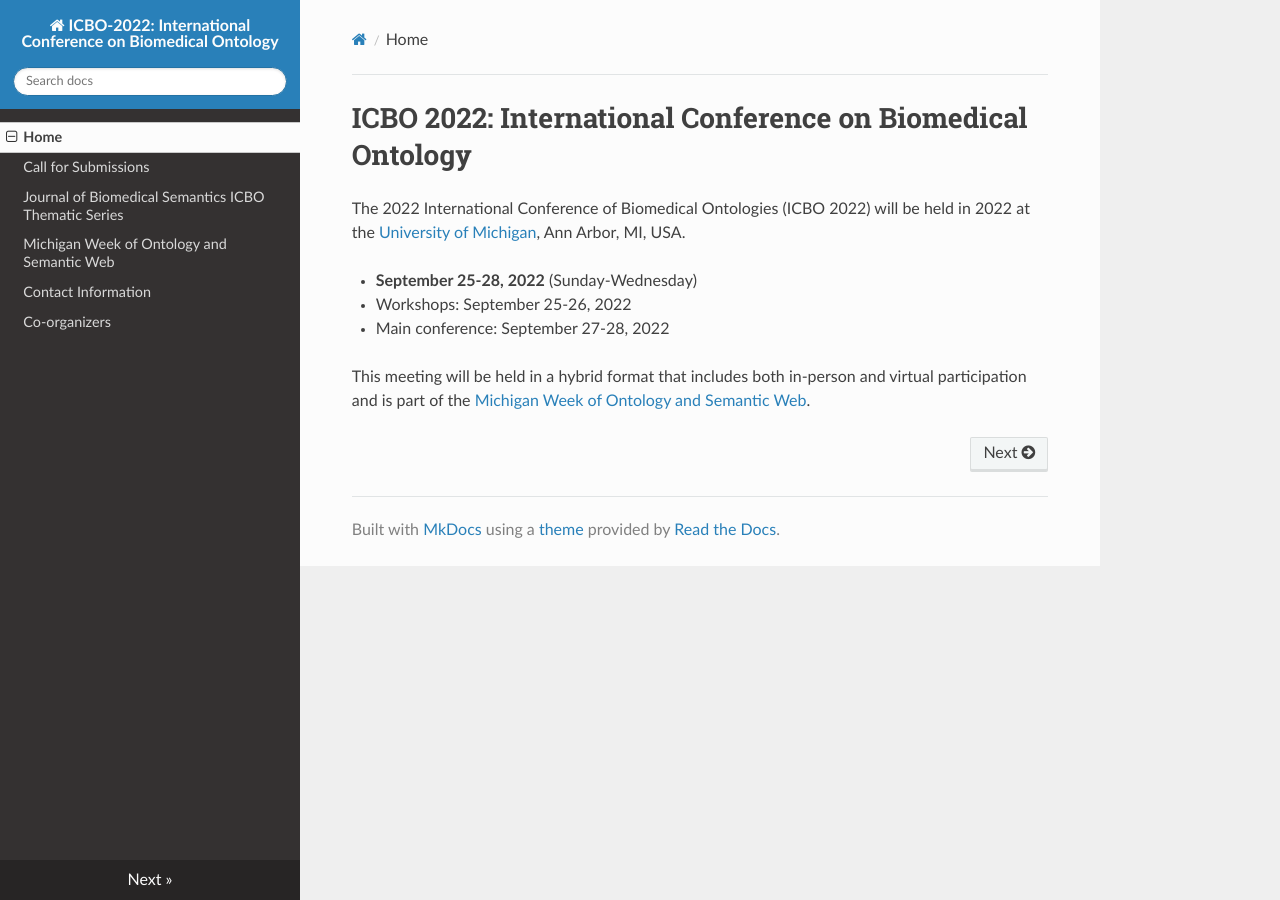
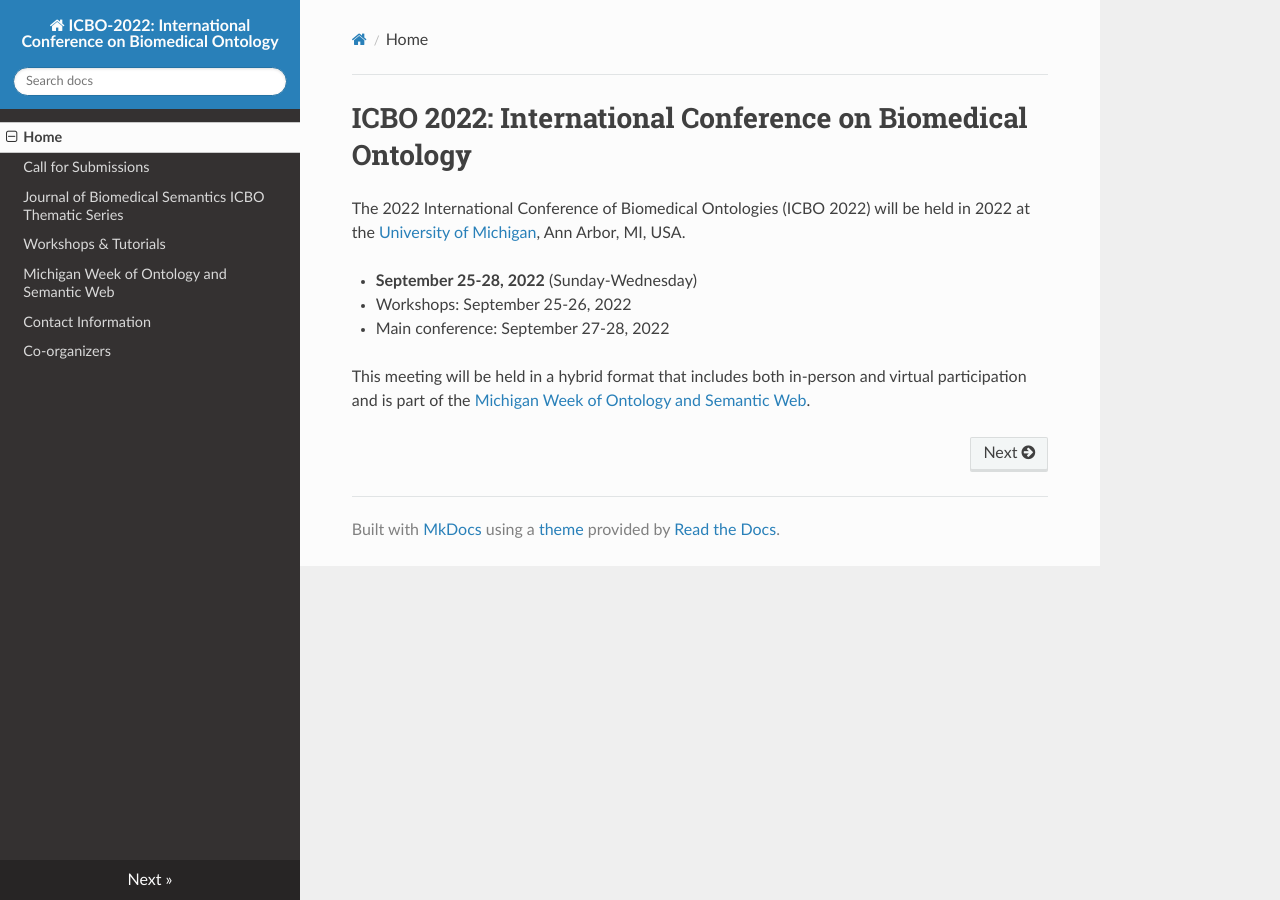
Before and after one commit to johnbeve/BFO-Organization, an MkDocs documentation site: the page built from docs/index.md, in a window 1280 px wide. Built offline with MkDocs 1.6.1, drawn with Linux system fonts in a browser that asks for light colours; nearby versions of some CDN libraries.

Commit message:
Update mkdocs.yml

```diff
--- a/mkdocs.yml
+++ b/mkdocs.yml
@@ -5,6 +5,7 @@ nav:
   - Home: index.md
   - Call for Submissions: call-for-submissions.md
   - Journal of Biomedical Semantics ICBO Thematic Series: submit-jbms-icbo.md
+  - Workshops & Tutorials: workshops-and-tutorials.md
   - Michigan Week of Ontology and Semantic Web: michigan-week-of-ontology-and-semantic-web.md
   - Contact Information: contact-information.md
   - Co-organizers: co-organizers.md
```
